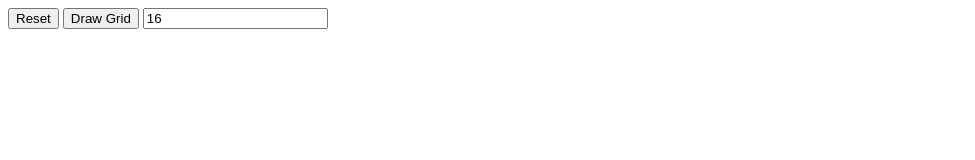
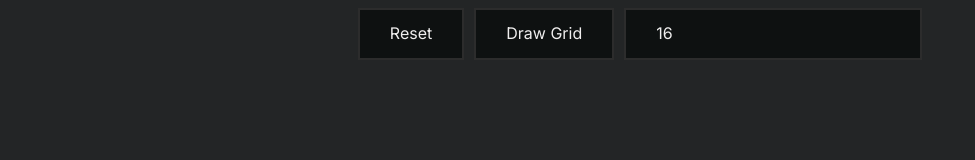
Before and after one commit to NettoNE/Etch-a-Sketch, a plain HTML site: page index.html in a window 1280 px wide. Shown: the whole page, without its empty margins (0-975 px from the left). Drawn offline with Linux system fonts and the light colour scheme; the site is published under a folder, as on GitHub Pages, so addresses that start at the root find nothing.

Commit message:
fix: css assets path fix

```diff
--- a/index.html
+++ b/index.html
@@ -7,10 +7,10 @@
     <title>Etch-a-Sketch</title>
 
     <!-- CSS -->
-    <link rel="stylesheet" href="/assets/css/reset.css">
-    <link rel="stylesheet" href="/assets/css/ui-font.css">
-    <link rel="stylesheet" href="/assets/css/layout.css">
-    <link rel="stylesheet" href="/assets/css/style.css">
+    <link rel="stylesheet" href="assets/css/reset.css">
+    <link rel="stylesheet" href="assets/css/ui-font.css">
+    <link rel="stylesheet" href="assets/css/layout.css">
+    <link rel="stylesheet" href="assets/css/style.css">
 
     <!-- Fonts -->
     <link rel="preconnect" href="https://fonts.googleapis.com">
```
